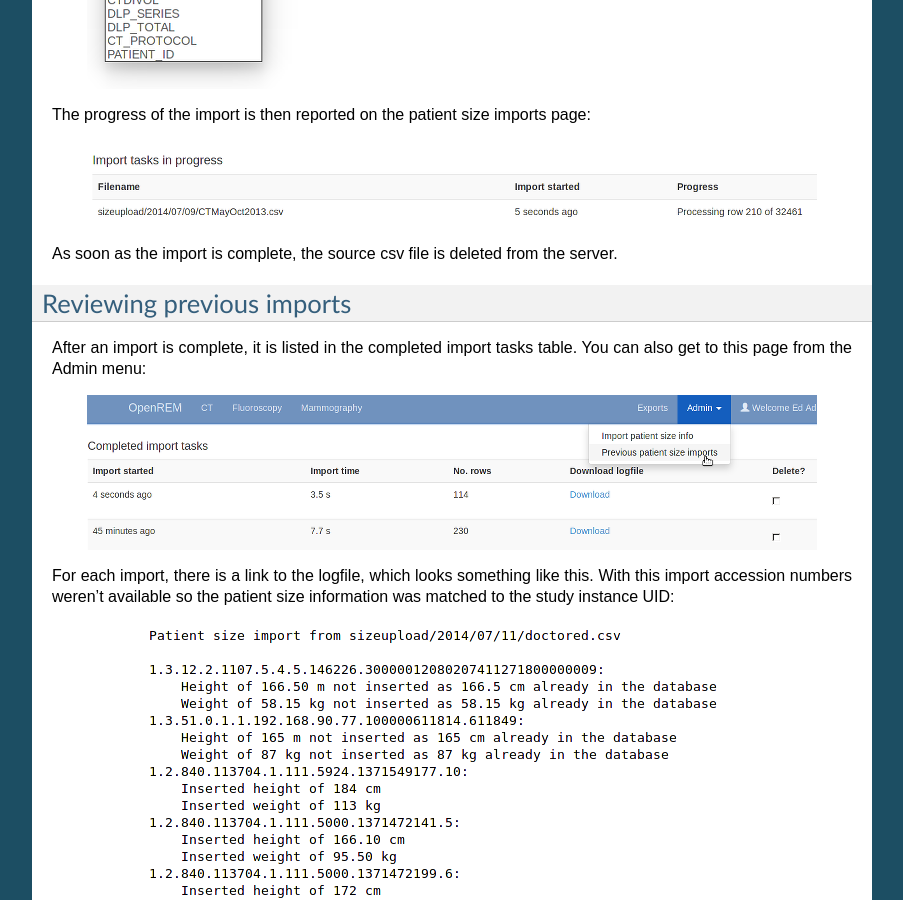
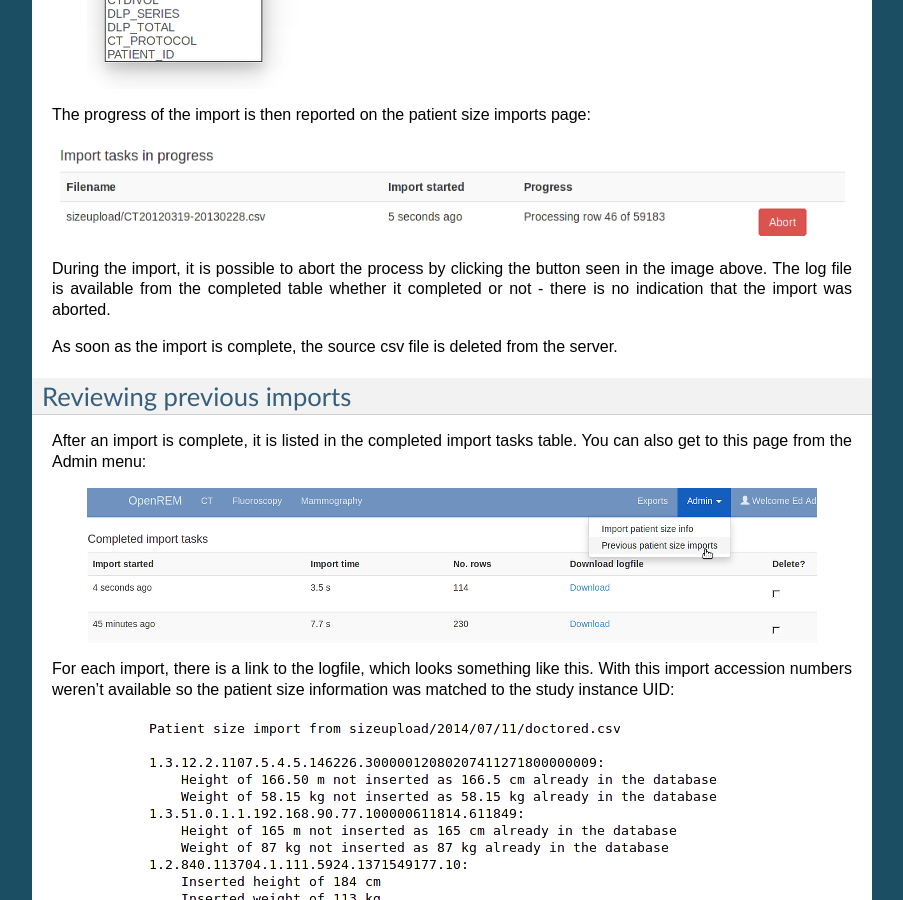
Before and after one commit to ckswilliams/modOpenREM, a Sphinx documentation site: the page built from docs/i_patientsize.rst, in a window 1280 px wide and 900 px high, scrolled down 1679 px. Shown: the whole window, without its empty margins (198-1101 px from the left). Built offline with Sphinx 7.4.7, drawn with Linux system fonts in a browser that asks for light colours.

Commit message:
Added documentation for patient size import abort function.

```diff
--- a/docs/i_patientsize.rst
+++ b/docs/i_patientsize.rst
@@ -52,6 +52,11 @@ The progress of the import is then reported on the patient size imports page:
     :align: center
     :alt: Patient size importing
 
+During the import, it is possible to abort the process by clicking the button
+seen in the image above. The log file is available from the completed
+table whether it completed or not - there is no indication that the import
+was aborted.
+
 As soon as the import is complete, the source csv file is deleted from the
 server.
 
```
Also changed, not shown: docs/img/AdminSizeImporting.png.
